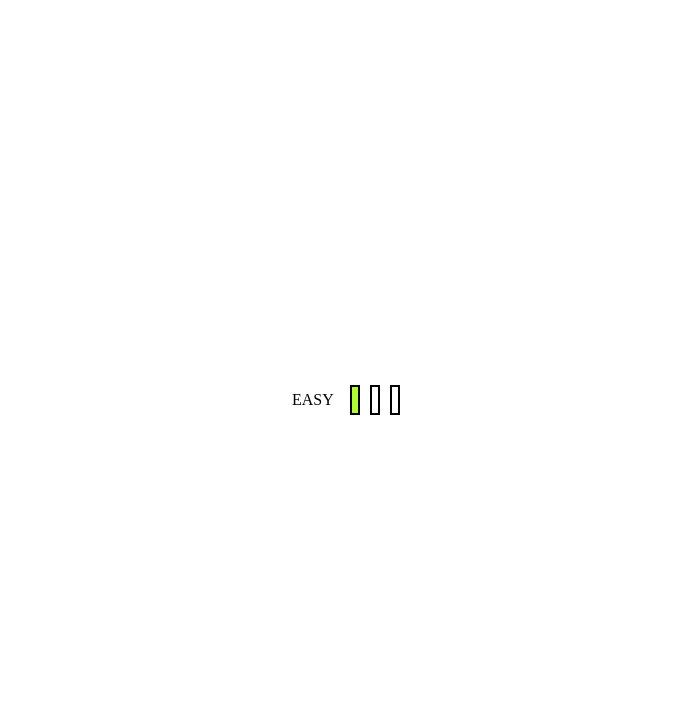
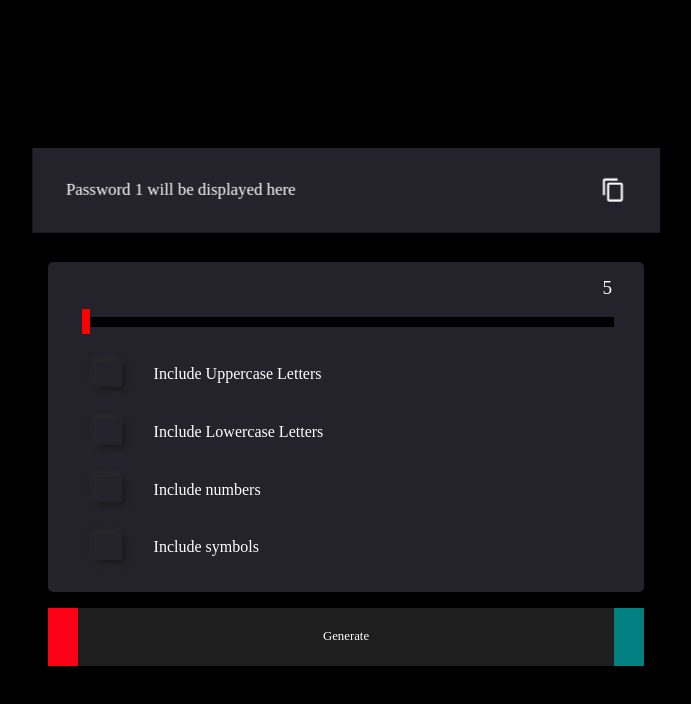
Before and after one commit to Uchiha-Itachi0/Mai_Kisi_Ko_Development_nahi_pdhta, a Next.js app in the folder Web Development/password-generator/: page / in a window 1280 px wide. Shown: the top 704 px of the page, without its empty margins (294-985 px from the left). Built offline with nearby package versions, Linux system fonts and the light colour scheme.

Commit message:
All components are joined togather and updated some property in each component

```diff
--- a/Web Development/password-generator/Components/Button.tsx
+++ b/Web Development/password-generator/Components/Button.tsx
@@ -1,14 +1,24 @@
 import type { NextPage } from "next";
 import styled from "styled-components";
 
-const ButtonStyled = styled.div`
+interface Props{
+    WIDTH?: string;
+    HEIGHT?: string;
+}
+
+interface styleProps {
+    WIDTH: string;
+    HEIGHT: string;
+}
+
+const ButtonStyled = styled.div<styleProps>`
   position: relative;
   display: flex;
   justify-content: center;
   align-items: center;
   padding: 1em 2em;
-  height: 2vw;
-  width: 5vw;
+  height: ${({HEIGHT}) => HEIGHT};
+  width: ${({WIDTH}) => WIDTH};
   background: rgb(30, 30, 30);
   color: #fff;
   overflow: hidden;
@@ -70,9 +80,12 @@ const ButtonStyled = styled.div`
 
 
 `;
-const Button: NextPage = () => {
+const Button: NextPage<Props> = ({
+    WIDTH = "5vw",
+    HEIGHT = "2vw",
+                                 }) => {
     return (
-        <ButtonStyled>
+        <ButtonStyled WIDTH={WIDTH} HEIGHT={HEIGHT}>
             <h1>Generate</h1>
             <h1>Generate</h1>
         </ButtonStyled>
--- /dev/null
+++ b/Web Development/password-generator/Components/Card.tsx
@@ -0,0 +1,101 @@
+import type { NextPage } from "next";
+import styled from "styled-components";
+import DisplayPassword from "./DisplayPassword";
+import Range from "./Range";
+import CheckBox from "./CheckBox";
+import Button from "./Button";
+import { useState } from "react";
+
+const CardStyle = styled.div`
+    display: flex;
+    flex-direction: column;
+    gap: 2em;
+    .card_display_password{
+      background: #24232B;
+      height: 80px;
+      position: relative;
+    }
+  .card_display_mid{
+    background: #24232B;
+    color: #fff;
+    padding: 1em 2em;
+    border-radius: 5px;
+
+    .card_display_mid_range_container{
+      display: flex;
+      justify-content: space-between;
+      margin-bottom: 1em;
+
+      h1{
+        font-size: 1.5vw;
+      }
+
+    }
+
+    .card_display_mid_checkbox_container{
+      margin-top: 1em;
+    }
+  }
+  .card_button{
+    display: flex;
+    justify-content: center;
+    align-items: center;
+    height: 2vw;
+  }
+
+`;
+
+
+interface checkBox {
+    lowercase: boolean;
+    uppercase: boolean;
+    numbers: boolean;
+    symbols: boolean;
+}
+
+const Card: NextPage = () => {
+
+    const [ RANGE_VALUE, setRANGE_VALUE ] = useState(5);
+    const [ CHECKBOX, setCHECKBOX ] = useState<checkBox>({
+        lowercase: false,
+        uppercase: false,
+        numbers: false,
+        symbols: false
+    });
+
+    const inputRangeHandler = (e: any) => {
+        const value: number = e.target.value;
+        setRANGE_VALUE(value);
+    }
+
+    return (
+        <CardStyle>
+            <div className="card_display_password">
+                <DisplayPassword
+                WIDTH = "100%" HEIGHT = "100%"
+                BACKGROUND = "#24232B"/>
+            </div>
+            <div className="card_display_mid">
+                <div className="card_display_mid_range_container">
+                    <div></div>
+                    <h1>{RANGE_VALUE}</h1>
+                </div>
+                <Range WIDTH = "100%"
+                       inputRangeHandler = {(e: any) => inputRangeHandler(e)}
+                        RANGE_VALUE = {RANGE_VALUE}/>
+                <div className="card_display_mid_checkbox_container">
+                    <CheckBox name = "uppercase" checkBoxClicked = {setCHECKBOX} TEXT = "Include Uppercase Letters"/>
+                    <CheckBox name = "lowercase" checkBoxClicked = {setCHECKBOX} TEXT = "Include Lowercase Letters"/>
+                    <CheckBox name = "number" checkBoxClicked = {setCHECKBOX} TEXT = "Include numbers"/>
+                    <CheckBox name = "symbol" checkBoxClicked = {setCHECKBOX} TEXT = "Include symbols"/>
+                </div>
+
+            </div>
+            <div className="card_button">
+                <Button WIDTH = "100%" HEIGHT = "100%"/>
+            </div>
+        </CardStyle>
+    );
+}
+
+export default Card;
--- a/Web Development/password-generator/Components/CheckBox.tsx
+++ b/Web Development/password-generator/Components/CheckBox.tsx
@@ -1,6 +1,6 @@
 import type { NextPage } from "next";
 import styled from "styled-components";
-import { useState } from "react";
+import { useState, Dispatch, SetStateAction, MouseEvent } from "react";
 const CheckBoxStyle = styled.div`
     .check_box_container{
       width: 500px;
@@ -12,14 +12,12 @@ const CheckBoxStyle = styled.div`
       .check_box_container_checkbox{
         width: 2vw;
         height: 2vw;
-        box-shadow: 2px 2px 10px 0 rgba(0, 0, 0, 0.2),
-          -2px -2px 10px 0 rgba(255, 255, 255, 0.5);
-        border-radius: 5px;
+        box-shadow: 3px 3px 5px #1b1a1a, -3px -3px 5px #2b2b2b;
       }
 
       .check_box_container_checkbox_pressed{
-        box-shadow: inset 2px 2px 10px 0 rgba(0, 0, 0, 0.2),
-          inset -2px -2px 10px 0 rgba(255, 255, 255, 0.5);
+        box-shadow:  inset 2px 2px 2px 2px rgba(0, 0, 0, 0.2),
+                      inset -2px -2px 10px 2px rgba(255, 255, 255, 0.2);
         background: greenyellow;
       }
 
@@ -31,25 +29,68 @@ const CheckBoxStyle = styled.div`
     }
 
 `;
-
+interface checkbox{
+    lowercase: boolean;
+    uppercase: boolean;
+    numbers: boolean;
+    symbols: boolean;
+}
 interface Props {
     TEXT?: string;
+    checkBoxClicked: Dispatch<SetStateAction<checkbox>>;
+    name: string;
 }
 
 const CheckBox: NextPage<Props> = ({
-    TEXT = "This is where text goes"
+    TEXT = "This is where text goes",
+    checkBoxClicked,
+    name
                                    }) => {
 
     const [ PRESSED, setPRESSED ] = useState<boolean>(false);
 
-    const checkboxPressedHandler = () => {
+    const checkboxPressedHandler = (e:MouseEvent<HTMLDivElement>) => {
+        const name: string = e.currentTarget.id;
+        if(name == "#uppercase"){
+            checkBoxClicked(prevState => {
+                return {
+                    ...prevState,
+                    uppercase: !prevState.uppercase
+                }
+            })
+        }
+        else if(name == "#lowercase"){
+            checkBoxClicked(prevState => {
+                return {
+                    ...prevState,
+                    lowercase: !prevState.lowercase
+                }
+            })
+        }
+        else if(name == "#numbers"){
+            checkBoxClicked(prevState => {
+                return {
+                    ...prevState,
+                    numbers: !prevState.numbers
+                }
+            })
+        }
+        else if (name == "#symbols"){
+            checkBoxClicked(prevState => {
+                return {
+                    ...prevState,
+                    symbols: !prevState.symbols
+                }
+            })
+        }
         setPRESSED(!PRESSED);
     }
     return (
         <CheckBoxStyle>
             <div className="check_box_container">
-                <div className={`check_box_container_checkbox ${PRESSED ? "check_box_container_checkbox_pressed" : ""}`}
-                onClick={() => checkboxPressedHandler()}></div>
+                <div id={`#${name}`} className={`check_box_container_checkbox ${PRESSED ? "check_box_container_checkbox_pressed" : ""}`}
+                onClick={(e) => checkboxPressedHandler(e)}
+                ></div>
                 <div className="check_box_container_heading_container">
                     <h1>{TEXT}</h1>
                 </div>
--- a/Web Development/password-generator/Components/DisplayPassword.tsx
+++ b/Web Development/password-generator/Components/DisplayPassword.tsx
@@ -17,48 +17,43 @@ interface styleProps {
 }
 
 const StyledDisplayPassword = styled.div<styleProps>`
-  position: relative;
-  width: max-content;
-  height: max-content;
+  width: ${({WIDTH}) => WIDTH};
+  height: ${({HEIGHT}) => HEIGHT};
   transform-style: preserve-3d;
   perspective: 1000px;
+  background: transparent;
 
-  &:hover {
+  &:hover{
     .display_password{
       transform: rotateX(180deg) translateZ(-50px);
     }
   }
+  .display_password{
+    position: absolute;
+    inset: 0;
+    transition: .5s;
+    transform-style: preserve-3d;
+    perspective: 10000000px;
+    background: transparent;
 
 
-  .display_password {
-    position: relative;
-    transition: .5s;
-    transform-style: preserve-3d;
-    perspective: 1000px;
-    background: red;
+    .display_password_container{
+      display: flex;
+      justify-content: space-between;
+      align-items: center;
+      background: ${({BACKGROUND}) => BACKGROUND};
+      color: ${({COLOR}) => COLOR};
+      position: absolute;
+      inset: 0;
+      padding: 1em 2em;
+      z-index: 1;
+      transform: translateZ(50px);
+    }
 
-  }
+    .display_password_container_back{
+      transform: rotateX(180deg);
 
-
-  .display_password_container {
-    display: flex;
-    justify-content: space-between;
-    padding: .5em 1em;
-    background: ${({BACKGROUND}) => BACKGROUND};
-    color: ${({COLOR}) => COLOR};
-    align-items: center;
-    width: ${({WIDTH}) => WIDTH};
-    height: ${({HEIGHT}) => HEIGHT};
-    transform: translateZ(50px);
-
-    .display_password_container_copy_icon {
-      cursor: pointer;
     }
-  }
-  .display_password_container_back {
-    position: absolute;
-    inset: 0;
-    transform: rotateX(180deg)
   }
 ;`
 
--- a/Web Development/password-generator/Components/Range.tsx
+++ b/Web Development/password-generator/Components/Range.tsx
@@ -2,12 +2,19 @@ import type { NextPage } from "next";
 import styled from "styled-components"
 import { useState } from "react";
 
+interface Props {
+    WIDTH?: string;
+    inputRangeHandler: any;
+    RANGE_VALUE: number;
+}
+
 interface styleProps{
-    WIDTH?: number;
+    PROGRESS_WIDTH: number;
+    WIDTH: string;
 }
 
 const RangeStyle = styled.div<styleProps>`
-  width: 500px;
+  width: ${({WIDTH}) => WIDTH};
 input[type="range"] {
   -webkit-appearance: none;
   position: relative;
@@ -15,19 +22,18 @@ input[type="range"] {
   height: 10px;
   background: black;
 
-  &::before{
-    content: "";
-    position: absolute;
-    inset: 0;
-    background: blue;
-    width: ${({WIDTH}) => String(WIDTH) + "%"};
+  &::-webkit-slider-runnable-track{
+    overflow: hidden;
+
   }
+
   &::-webkit-slider-thumb{
     -webkit-appearance: none;
     position: relative;
     width: .6vw;
     height: 2vw;
     background: red;
+    box-shadow: -407px 0 0 400px blue;
   }
   &::-moz-range-thumb{
     -webkit-appearance: none;
@@ -35,6 +41,7 @@ input[type="range"] {
     width: .6vw;
     height: 2vw;
     background: red;
+    border: none;
   }
 
   &::-moz-range-progress{
@@ -50,17 +57,15 @@ input[type="range"] {
 }
 `;
 
-const Range: NextPage = () => {
+const Range: NextPage<Props> = ({
+    WIDTH = "500px",
+    inputRangeHandler,
+    RANGE_VALUE
+                         }) => {
 
-    const [ RANGE_VALUE, setRANGE_VALUE ] = useState(40);
-
-    const inputRangeHandler = (e: any) => {
-        const value: number = e.target.value;
-        setRANGE_VALUE(value);
-    }
     return (
-        <RangeStyle WIDTH = {RANGE_VALUE}>
-            <input type={"range"} value={RANGE_VALUE} min={0} max={100} onChange={ (e) => inputRangeHandler(e)}/>
+        <RangeStyle PROGRESS_WIDTH = {RANGE_VALUE} WIDTH = {WIDTH}>
+            <input type={"range"} value={RANGE_VALUE} min={5} max={12} onChange={ (e) => inputRangeHandler(e)}/>
         </RangeStyle>
     )
 }
--- a/Web Development/password-generator/pages/index.tsx
+++ b/Web Development/password-generator/pages/index.tsx
@@ -6,15 +6,12 @@ import Button from "../Components/Button";
 import Range from "../Components/Range";
 import CheckBox from "../Components/CheckBox";
 import DifficultyMeter from "../Components/DifficultyMeter";
+import Card from "../Components/Card";
 
 const Home: NextPage = () => {
   return (
       <>
-          <DifficultyMeter />
-          {/*<CheckBox />*/}
-          {/*<Range />*/}
-          {/*<Button />*/}
-         {/*<DisplayPassword />*/}
+          <Card />
       </>
   )
 
--- a/Web Development/password-generator/styles/GlobalStyles.ts
+++ b/Web Development/password-generator/styles/GlobalStyles.ts
@@ -30,7 +30,7 @@ footer, header, hgroup, menu, nav, section {
 
 body {
 	line-height: 1;
-	background: #fff;
+	background: #000;
     display: flex;
     justify-content: center;
     align-items: center;
```
Also changed, not shown: Web Development/password-generator/utils/password_generator.ts (added).
